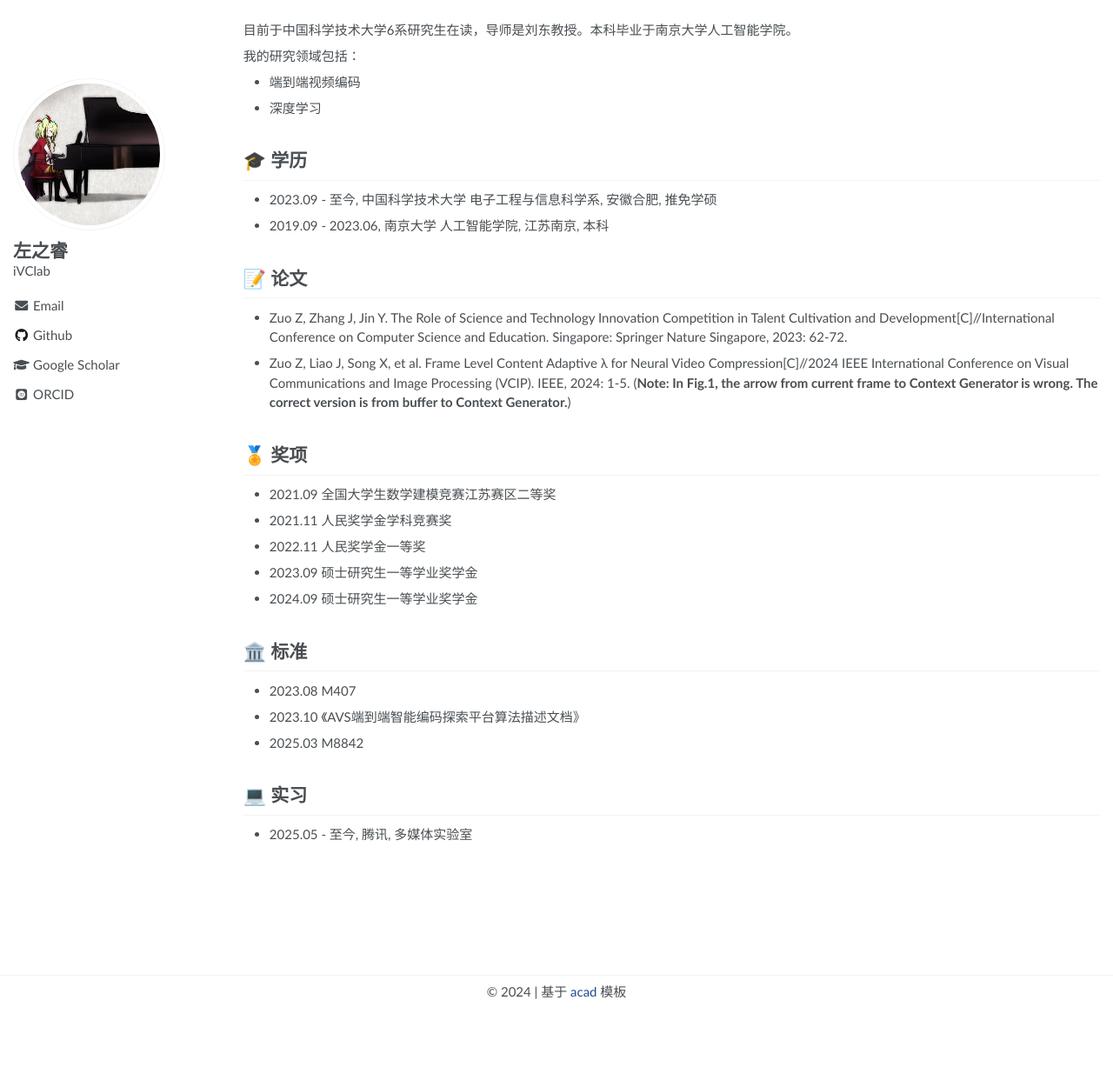
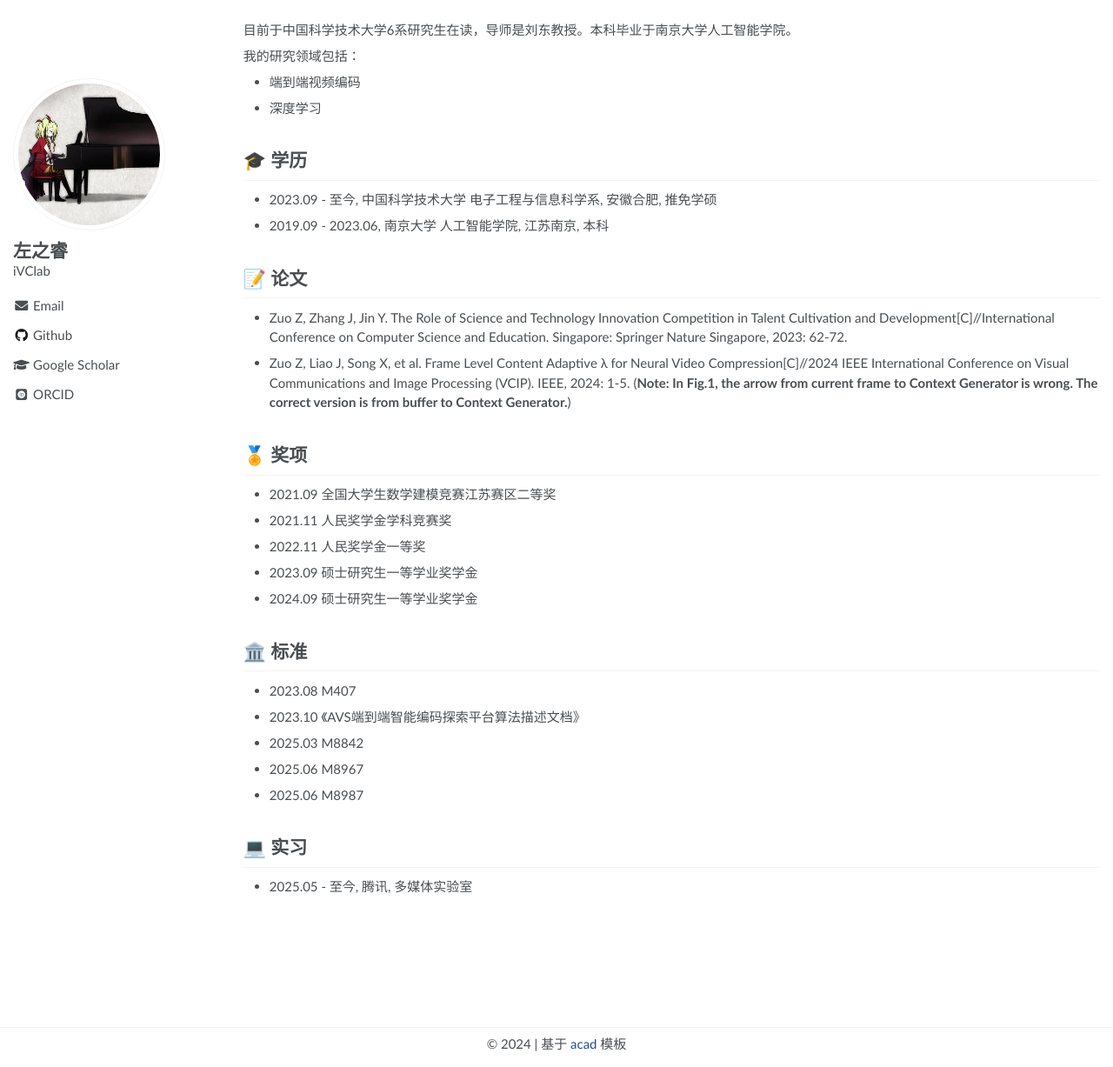
Before and after one commit to DeathPolca/DeathPolca.github.io, a Jekyll site: the page built from _pages/about.md, in a window 1280 px wide and 1227 px high. Shown: the whole window at 87% size. Built offline with Jekyll 4.4.1, drawn with Linux system fonts in a browser that asks for light colours; some web fonts are replaced.

Commit message:
add proposal

```diff
--- a/_pages/about.md
+++ b/_pages/about.md
@@ -55,6 +55,8 @@ redirect_from:
 - 2023.08 M407
 - 2023.10 《AVS端到端智能编码探索平台算法描述文档》
 - 2025.03 M8842
+- 2025.06 M8967
+- 2025.06 M8987
 
 <span class='anchor' id='-gzsx'></span>
 
```
